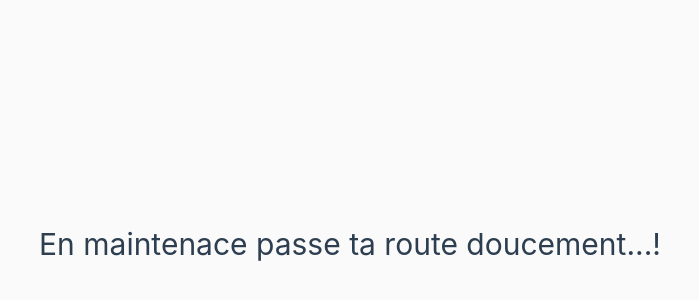
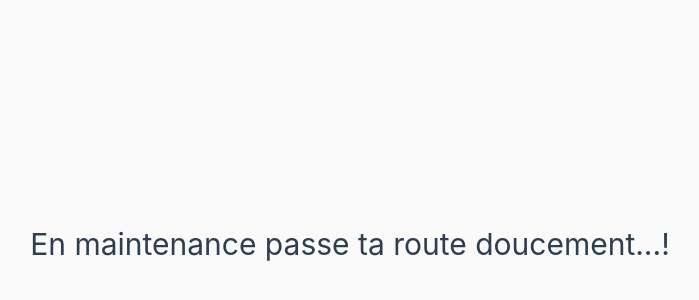
Before and after one commit to emms-souce/fun, a Next.js app: page / in a window 1280 px wide. Shown: the part 156-456 px from the top of the page, without its empty margins (290-989 px from the left). Built offline with nearby package versions, Linux system fonts and the light colour scheme.

Commit message:
first commit

```diff
--- a/src/app/page.tsx
+++ b/src/app/page.tsx
@@ -12,7 +12,7 @@ export default function Home() {
 
       <div className='w-full text-3xl text-center '>
 
-        En maintenace passe ta route doucement...!
+        En maintenance passe ta route doucement...!
 
       </div>
     </div>
```
